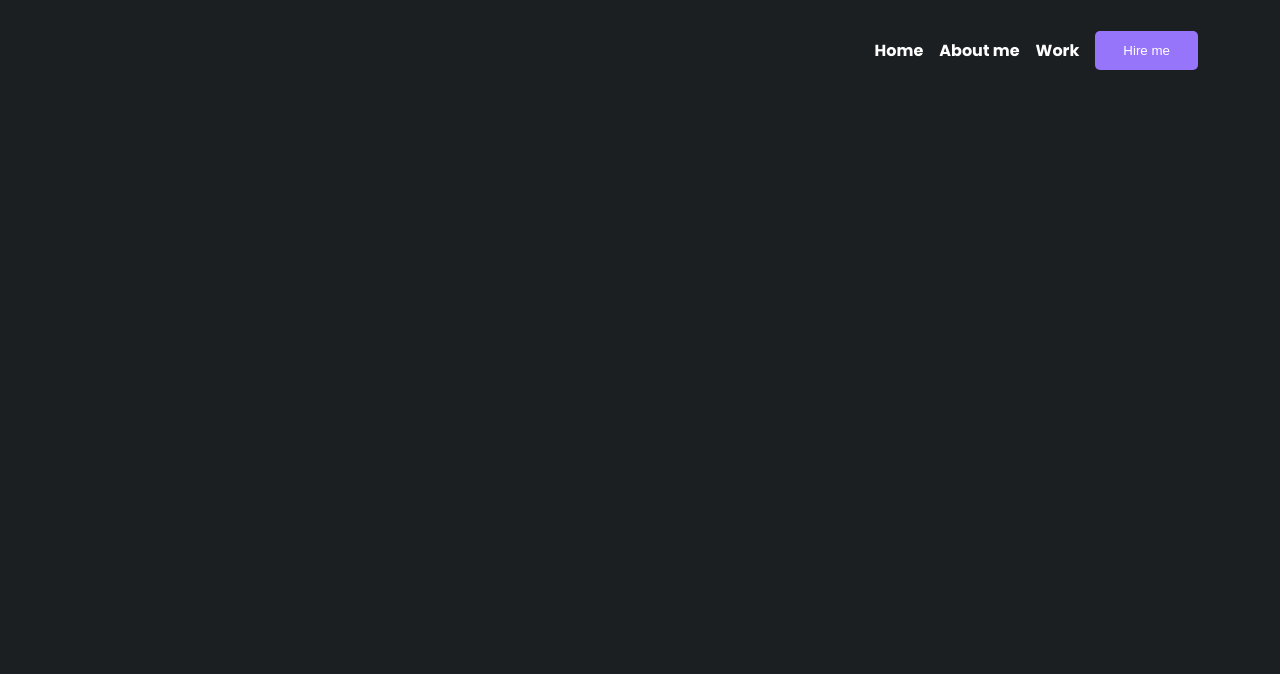
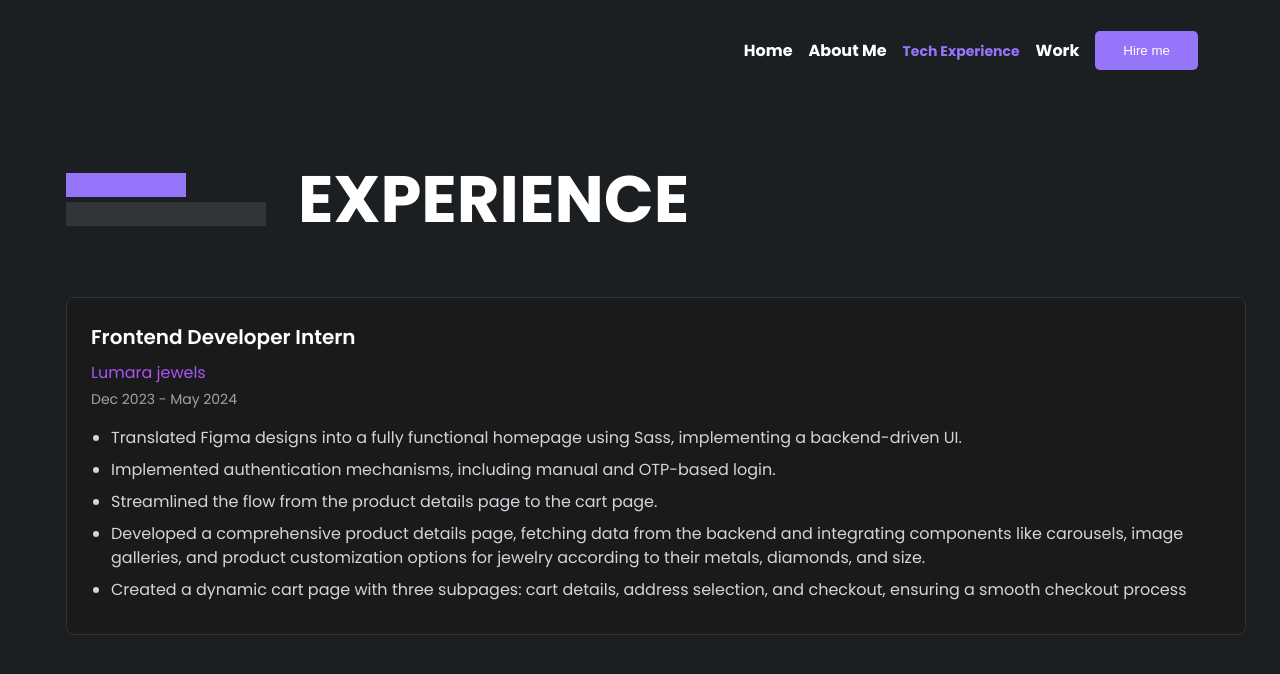
Before and after one commit to dev-palwar/Portfolio, a React (Create React App) app: page /exp in a window 1280 px wide. Shown: the top 674 px of the page. Built offline with nearby package versions, Linux system fonts and the light colour scheme.

Commit message:
updated resume

```diff
--- a/src/App.js
+++ b/src/App.js
@@ -3,6 +3,7 @@ import Navbar from "./Components/Navbar/Navbar";
 import About from "./Pages/About/About";
 import Home from "./Pages/Home/Home";
 import Work from "./Pages/Work/Work";
+import Experience from "./Pages/exp/Exp";
 
 function App() {
   return (
@@ -13,6 +14,7 @@ function App() {
           <Route path="/" element={<Home />} />
           <Route path="/about" element={<About />} />
           <Route path="/work" element={<Work />} />
+          <Route path="/exp" element={<Experience />} />
         </Routes>
       </Router>
     </>
--- a/src/Assets/project-data.json
+++ b/src/Assets/project-data.json
@@ -27,7 +27,7 @@
     },
     {
         "id": 3,
-        "img": "https://i.ibb.co/88KSgrF/Screenshot-2023-11-30-at-21-02-34-https-blogyapp-vercel-app.png",
+        "img": "https://i.ibb.co/k6QcvMJ/image.png",
         "heading": "Bloggy",
         "link": "https://blogyapp.vercel.app/",
         "github": "https://github.com/dev-palwar/Blogging-application-frontend",
@@ -36,7 +36,8 @@
             "tailwindcss",
             "mongodb",
             "graphql",
-            "typescript"
+            "typescript",
+            "react"
         ]
     },
     {
@@ -47,6 +48,17 @@
         "github": "https://github.com/dev-palwar/Anime-cli",
         "tech_Stack": [
             "nodejs"
+        ]
+    },
+    {
+        "id": 15,
+        "img": "https://i.ibb.co/3fxSH41/image.png",
+        "heading": "The one you're currently on",
+        "link": "https://devpalwar.vercel.app/",
+        "github": "https://github.com/dev-palwar/Portfolio",
+        "tech_Stack": [
+            "react",
+            "sass"
         ]
     },
     {
@@ -86,7 +98,7 @@
     {
         "id": 8,
         "img": "https://i.ibb.co/Jky0TYy/Typing.png",
-        "heading": "Typing tester",
+        "heading": "Check your typing speed",
         "link": "https://typing-tester-rho.vercel.app",
         "github": "https://github.com/dev-palwar/Typing-tester",
         "tech_Stack": [
@@ -143,5 +155,16 @@
         "tech_Stack": [
             "javascript"
         ]
+    },
+    {
+        "id": 14,
+        "img": "https://i.ibb.co/2Ss63V9/twt-follow-all-ext.webp",
+        "heading": "Twitter follow-all extension",
+        "link": "https://github.com/dev-palwar/twt-follow-all-extension",
+        "github": "https://github.com/dev-palwar/twt-follow-all-extension",
+        "tech_Stack": [
+            "typescript",
+            "react"
+        ]
     }
 ]
--- a/src/Components/Navbar/Navbar.jsx
+++ b/src/Components/Navbar/Navbar.jsx
@@ -11,7 +11,8 @@ const Navbar = () => {
 
   const navLinks = [
     { to: "/", text: "Home" },
-    { to: "/about", text: "About me" },
+    { to: "/about", text: "About Me" },
+    { to: "/exp", text: "Tech Experience" },
     { to: "/work", text: "Work" },
   ];
 
--- a/src/Components/Socials/Socials.jsx
+++ b/src/Components/Socials/Socials.jsx
@@ -5,6 +5,7 @@ import {
   AiFillTwitterCircle,
   AiOutlineGithub,
 } from "react-icons/ai";
+import { SiLeetcode } from "react-icons/si";
 
 const socialIcons = [
   {
@@ -22,6 +23,11 @@ const socialIcons = [
     color: "#0072b1",
     link: "https://www.linkedin.com/in/dev-palwar/",
   },
+  {
+    Component: SiLeetcode,
+    color: "#f79c16",
+    link: "https://leetcode.com/u/devpalwar/",
+  },
 ];
 
 const Socials = () => {
--- a/src/Pages/About/About.js
+++ b/src/Pages/About/About.js
@@ -3,7 +3,7 @@ import "../About/Style.scss";
 import { motion } from "framer-motion";
 import Heading from "../../Components/Heading/Heading";
 import { animations } from "../../Styles/Animations/Animations";
-import { SkillsIcons } from "../Work/icons";
+import { SkillsIcons } from "../../utils/icons";
 
 const About = () => {
   return (
@@ -27,6 +27,7 @@ const About = () => {
         </div>
         <motion.div {...animations.fade} className="skills">
           <h2>Stuff i know : </h2>
+          <p style={{ marginBottom: "1rem" }}>(Only the imp ones)</p>
           <div className="icons">
             {SkillsIcons.map(({ Component, color, skill, name }, index) => (
               <Component
--- a/src/Pages/Work/Work.js
+++ b/src/Pages/Work/Work.js
@@ -6,7 +6,7 @@ import Heading from "../../Components/Heading/Heading";
 import { LoadMore } from "../../Components/Loader/Loader";
 import { motion } from "framer-motion";
 import { animations } from "../../Styles/Animations/Animations";
-import { SkillsIcons } from "./icons";
+import { SkillsIcons } from "../../utils/icons";
 
 const Work = () => {
   const [projects, setProjects] = useState(Data.slice(0, 5));
--- /dev/null
+++ b/src/Pages/exp/Exp.js
@@ -0,0 +1,52 @@
+import React from "react";
+import "./style.scss";
+import Heading from "../../Components/Heading/Heading";
+
+const Experience = () => {
+  const experiences = [
+    {
+      title: "Frontend Developer Intern",
+      company: "Lumara jewels",
+      duration: "Dec 2023 - May 2024",
+      responsibilities: [
+        "Translated Figma designs into a fully functional homepage using Sass, implementing a backend-driven UI.",
+        "Implemented authentication mechanisms, including manual and OTP-based login.",
+        "Streamlined the flow from the product details page to the cart page.",
+        "Developed a comprehensive product details page, fetching data from the backend and integrating components like carousels, image galleries, and product customization options for jewelry according to their metals, diamonds, and size.",
+        "Created a dynamic cart page with three subpages: cart details, address selection, and checkout, ensuring a smooth checkout process",
+      ],
+    },
+  ];
+
+  return (
+    <section className="experience">
+      <Heading Heading={"Experience"} />
+      <div className="experience__list">
+        {experiences.map((exp, index) => (
+          <div key={index} className="experience__card">
+            <div className="experience__card-content">
+              <h3 className="experience__card-title">{exp.title}</h3>
+              <a
+                href="https://lumarajewels.com/"
+                target="_blank"
+                rel="noreferrer"
+              >
+                <p className="experience__card-company">{exp.company}</p>
+              </a>
+              <p className="experience__card-duration">{exp.duration}</p>
+              <ul className="experience__card-responsibilities">
+                {exp.responsibilities.map((responsibility, idx) => (
+                  <li key={idx} className="experience__card-responsibility">
+                    {responsibility}
+                  </li>
+                ))}
+              </ul>
+            </div>
+          </div>
+        ))}
+      </div>
+    </section>
+  );
+};
+
+export default Experience;
--- /dev/null
+++ b/src/Pages/exp/style.scss
@@ -0,0 +1,77 @@
+.experience {
+    width: 100%;
+    max-width: 1200px;
+    margin: 0 auto;
+    padding: 64px 16px;
+
+    &__title {
+        font-size: 2.5rem;
+        font-weight: bold;
+        margin-bottom: 32px;
+        background: linear-gradient(to right, #a855f7, #8b5cf6);
+        -webkit-background-clip: text;
+        -webkit-text-fill-color: transparent;
+        background-clip: text;
+    }
+
+    &__list {
+        display: flex;
+        flex-direction: column;
+        gap: 24px;
+    }
+
+    &__card {
+        background-color: #1a1a1a;
+        border: 1px solid #333;
+        border-radius: 8px;
+        overflow: hidden;
+    }
+
+    &__card-content {
+        padding: 24px;
+    }
+
+    &__card-title {
+        font-size: 1.25rem;
+        font-weight: 600;
+        color: #ffffff;
+        margin-bottom: 8px;
+    }
+
+    &__card-company {
+        color: #a855f7;
+        margin-bottom: 4px;
+    }
+
+    &__card-duration {
+        color: #9ca3af;
+        font-size: 0.875rem;
+        margin-bottom: 16px;
+    }
+
+    &__card-responsibilities {
+        list-style-type: disc;
+        padding-left: 20px;
+        color: #d1d5db;
+    }
+
+    &__card-responsibility {
+        font-size: 16px;
+        line-height: 1.5;
+        margin-bottom: 8px;
+    }
+}
+
+@media (max-width: 768px) {
+    .experience {
+        padding: 32px 16px;
+
+        &__title {
+            font-size: 2rem;
+        }
+
+        &__card-content {
+            padding: 16px;
+        }
+    }
+}
--- a/src/index.js
+++ b/src/index.js
@@ -5,9 +5,7 @@ import "./Styles/Index.scss";
 
 const root = ReactDOM.createRoot(document.getElementById("root"));
 root.render(
-  <React.StrictMode>
-    <div className="container">
-      <App />
-    </div>
-  </React.StrictMode>
+  <div className="container">
+    <App />
+  </div>
 );
--- a/src/Pages/Work/icons.js
+++ b/src/utils/icons.js
@@ -4,10 +4,10 @@ import {
   BiLogoMongodb,
   BiLogoNodejs,
   BiLogoReact,
-  BiLogoSass,
   BiLogoTypescript,
+  BiLogoJava,
 } from "react-icons/bi";
-import { SiExpress, SiTailwindcss, SiWebpack } from "react-icons/si";
+import { SiExpress, SiTailwindcss } from "react-icons/si";
 import { TbBrandNextjs } from "react-icons/tb";
 
 export const SkillsIcons = [
@@ -23,7 +23,6 @@ export const SkillsIcons = [
     skill: "react",
     name: "React",
   },
-  { Component: BiLogoSass, color: "#cc6699", skill: "sass", name: "Sass" },
   {
     Component: TbBrandNextjs,
     color: "cornsilk",
@@ -66,5 +65,10 @@ export const SkillsIcons = [
     skill: "graphql",
     name: "GraphQL",
   },
-  { Component: SiWebpack, color: "#81d4fa", skill: "webpack", name: "Webpack" },
+  {
+    Component: BiLogoJava,
+    color: "#f89820",
+    skill: "java",
+    name: "java",
+  },
 ];
```
Also changed, not shown: src/Assets/Images/Project/twt-follow-all-ext.webp (added).
